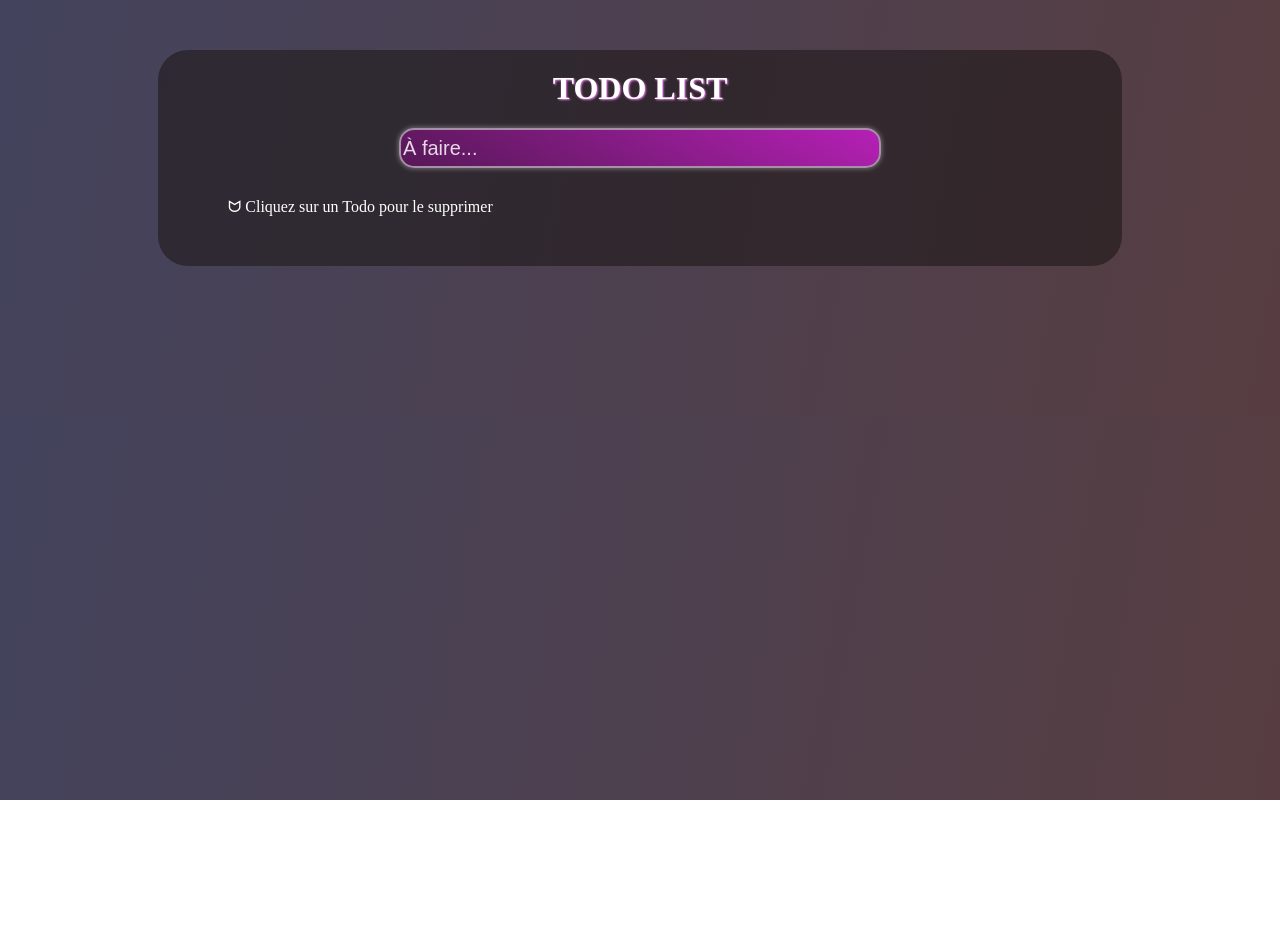
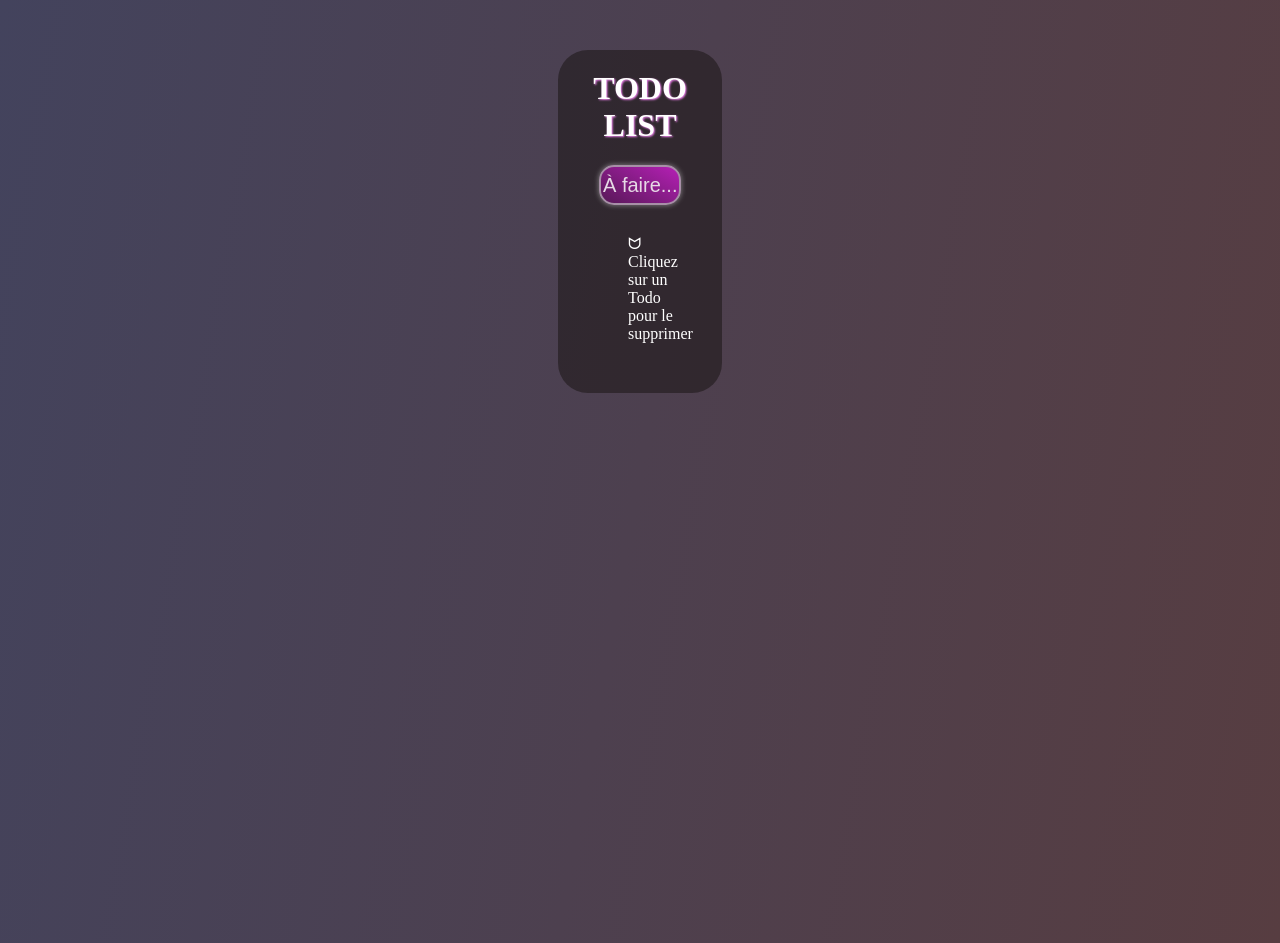
Before and after one commit to KyDev25/TodoList, a plain HTML site: page Code/index.html in a window 1280 px wide. Before the commit the page ends 800 px from the top, so only its background shows below. Drawn offline with Linux system fonts and the light colour scheme.

Commit message:
version 2 TodoList

```diff
--- a/Code/style.css
+++ b/Code/style.css
@@ -12,7 +12,7 @@ body {
     background: rgba(27, 23, 23, 0.555);
     color: white;
     text-align: center;
-    margin: 50px 150px 150px;
+    margin: 50px 550px 550px;
     border-radius: 30px;
     padding-bottom: 20px;
 }
```
